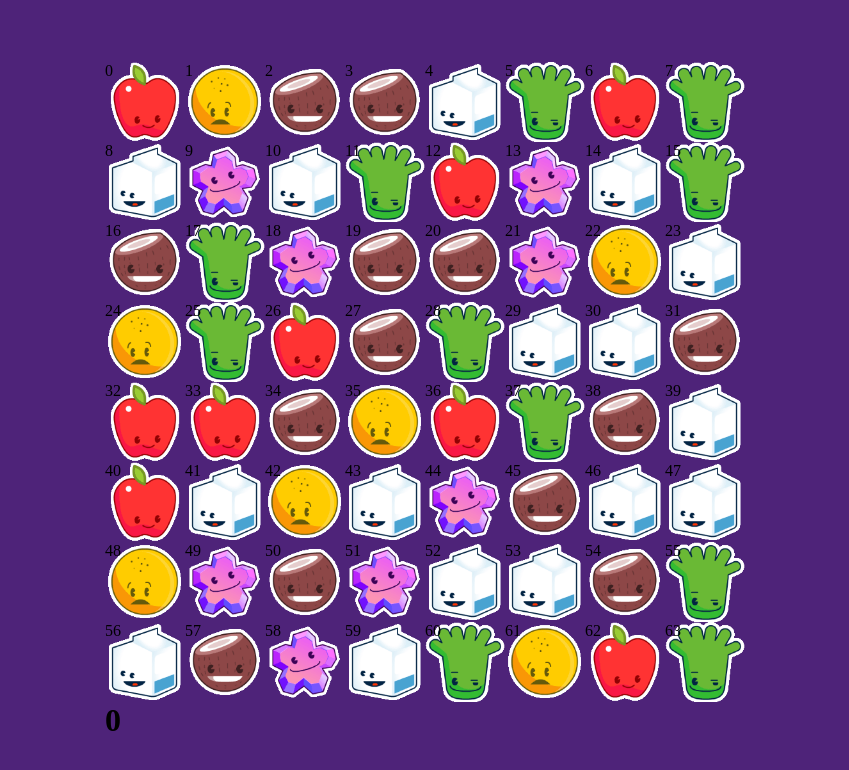
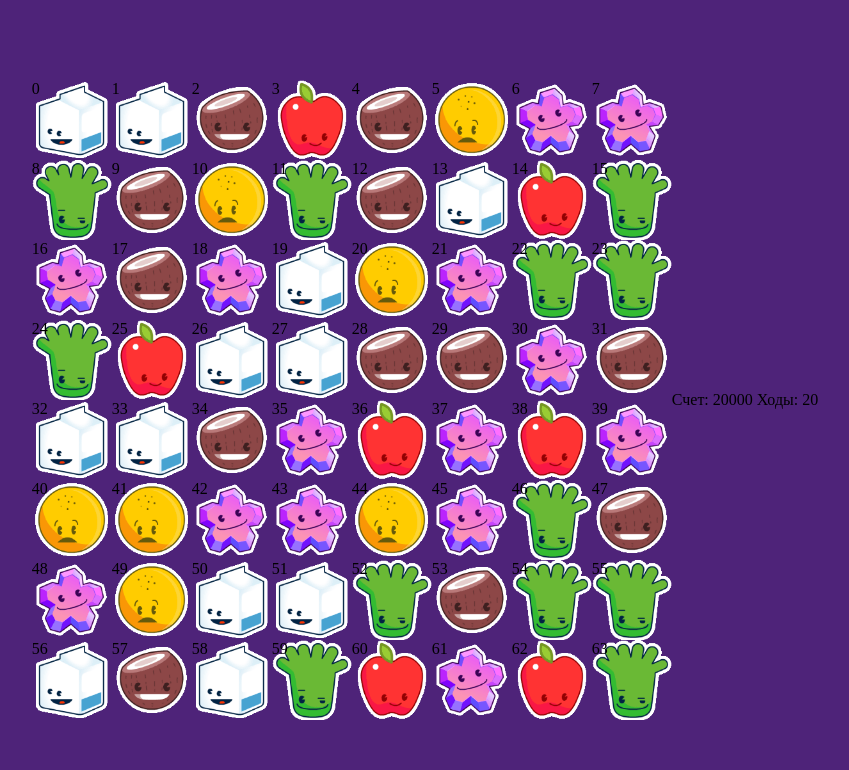
Before and after one commit to RomRow-w/Three_in_row, a React (Create React App) app: page / in a window 1280 px wide. Shown: the top 770 px of the page, without its empty margins (215-1064 px from the left). Built offline with nearby package versions, Linux system fonts and the light colour scheme.

Commit message:
feat: turn counter

```diff
--- a/src/App.tsx
+++ b/src/App.tsx
@@ -7,7 +7,8 @@ function App() {
   const [board, setBoard] = useState<string[]>([]);
   const [currentDragItem, setCurrentDragItem] = useState<number>(-1);
   const [dropLocation, setDropLocation] = useState<number>(-1);
-  const [score, setScore] = useState<number>(0);
+  const [score, setScore] = useState<number[]>([-1,-1]);
+  const [gameOver, setGameOver] = useState<boolean>(true);
 
 
   const createGrid = () => {
@@ -58,6 +59,8 @@ function App() {
       } else {
         setBoard(newBoard);
       }
+
+      setScore(prev => [prev[0], prev[1] - 1]);
     }
   };
 
@@ -77,7 +80,7 @@ function App() {
         items[i + 8 * 3] = "";
         items[i + 8 * 4] = "";
 
-        if (scorable) setScore(prev => prev + 5);
+        if (scorable) setScore(prev => [prev[0] + 5, prev[1]]);
       }
     }
 
@@ -94,7 +97,7 @@ function App() {
         items[i + 8 * 2] = "";
         items[i + 8 * 3] = "";
 
-        if (scorable) setScore(prev => prev + 4);
+        if (scorable) setScore(prev => [prev[0] + 4, prev[1]]);
       }
     }
 
@@ -106,7 +109,7 @@ function App() {
         items[i + 8] = "";
         items[i + 8 * 2] = "";
 
-        if (scorable) setScore(prev => prev + 3);
+        if (scorable) setScore(prev => [prev[0] + 3, prev[1]]);
       }
     }
 
@@ -131,7 +134,7 @@ function App() {
         items[i + 3] = "";
         items[i + 4] = "";
 
-        if (scorable) setScore(prev => prev + 5);
+        if (scorable) setScore(prev => [prev[0] + 5, prev[1]]);
       }
     }
 
@@ -150,7 +153,7 @@ function App() {
         items[i + 2] = "";
         items[i + 3] = "";
 
-        if (scorable) setScore(prev => prev + 4);
+        if (scorable) setScore(prev => [prev[0] + 4, prev[1]]);
       }
     }
 
@@ -164,7 +167,7 @@ function App() {
         items[i + 1] = "";
         items[i + 2] = "";
 
-        if (scorable) setScore(prev => prev + 3);
+        if (scorable) setScore(prev => [prev[0] + 3, prev[1]]);
       }
     }
 
@@ -219,7 +222,11 @@ function App() {
     let newGrid = createGrid();
     newGrid = removeChains(newGrid);
     setBoard(newGrid);
-  }, [removeChains]);
+    setScore([20000,20]);
+    setGameOver(false);
+  }, [removeChains,gameOver]);
+
+
 
   return (
     <div className="App">
@@ -241,8 +248,8 @@ function App() {
             </div>
           );
         })}
-        <h1>{score}</h1>
       </div>
+      <div>Счет: {score[0]} Ходы: {score[1]} </div>
     </div>
   );
 }
```
